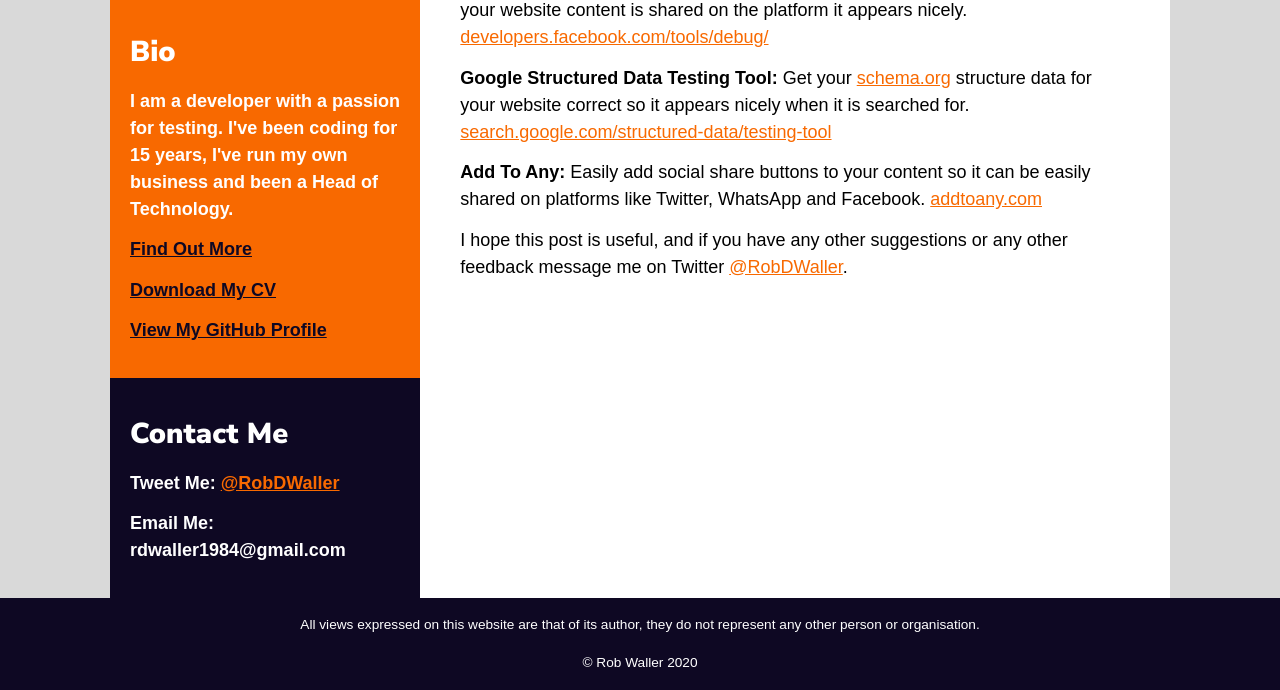
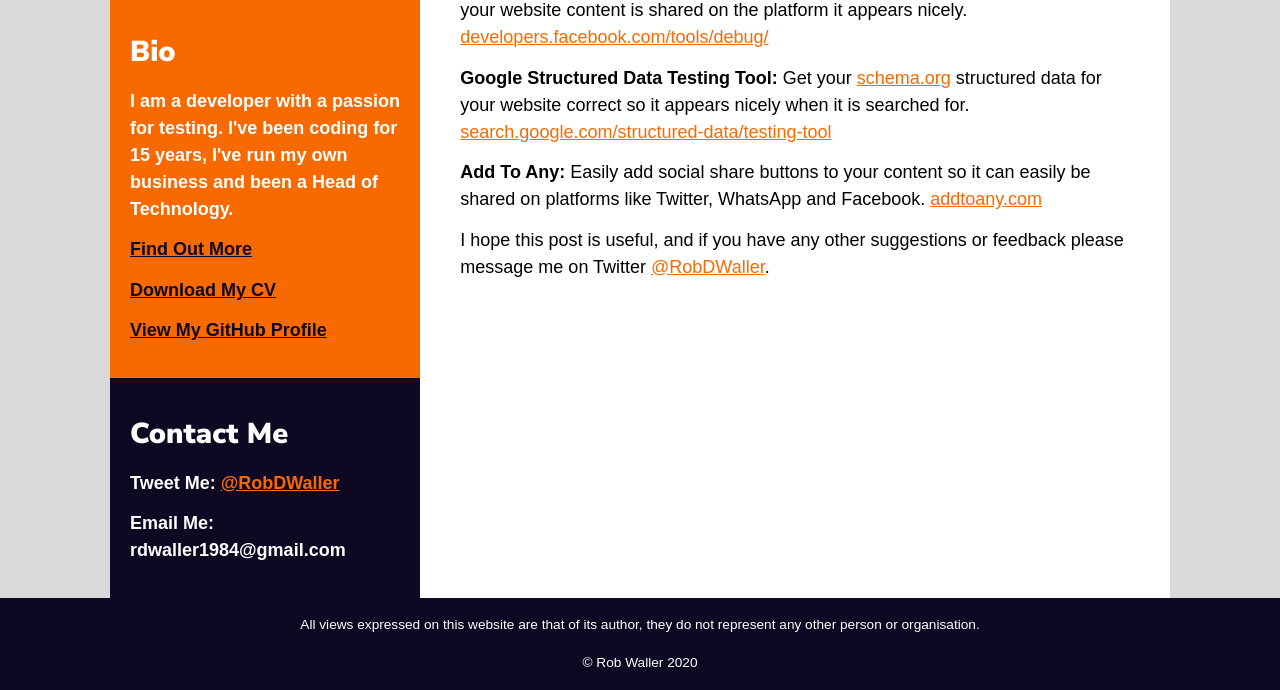
Before and after one commit to RobDWaller/robdwaller.github.io, a Jekyll site: the page built from _posts/2020-04-30-useful-social-media-tools-for-websites.md, in a window 1280 px wide and 1122 px high, cut to the strip 432-1122 px from the top of the window. Built offline with Jekyll 4.4.1, drawn with Linux system fonts in a browser that asks for light colours; comment, search, counter and statistics services are not loaded.

Commit message:
Minor amends to social media tools post.

```diff
--- a/_posts/2020-04-30-useful-social-media-tools-for-websites.md
+++ b/_posts/2020-04-30-useful-social-media-tools-for-websites.md
@@ -14,10 +14,10 @@ This is a very quick post, mainly for my benefit, which highlights a few social
 **Facebook Sharing Debugger:** Get your metadata for Facebook correct so when your website content is shared on the platform it appears nicely.
 [developers.facebook.com/tools/debug/](https://developers.facebook.com/tools/debug/)
 
-**Google Structured Data Testing Tool:** Get your [schema.org](https://schema.org) structure data for your website correct so it appears nicely when it is searched for.
+**Google Structured Data Testing Tool:** Get your [schema.org](https://schema.org) structured data for your website correct so it appears nicely when it is searched for.
 [search.google.com/structured-data/testing-tool](https://search.google.com/structured-data/testing-tool)
 
-**Add To Any:** Easily add social share buttons to your content so it can be easily shared on platforms like Twitter, WhatsApp and Facebook.
+**Add To Any:** Easily add social share buttons to your content so it can easily be shared on platforms like Twitter, WhatsApp and Facebook.
 [addtoany.com](https://www.addtoany.com/)
 
-I hope this post is useful, and if you have any other suggestions or any other feedback message me on Twitter [@RobDWaller](https://twitter.com/RobDWaller).
+I hope this post is useful, and if you have any other suggestions or feedback please message me on Twitter [@RobDWaller](https://twitter.com/RobDWaller).
```
